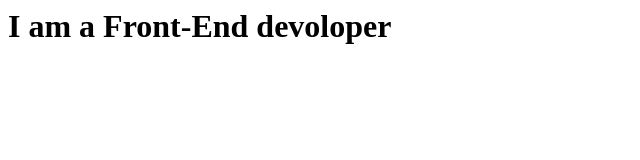
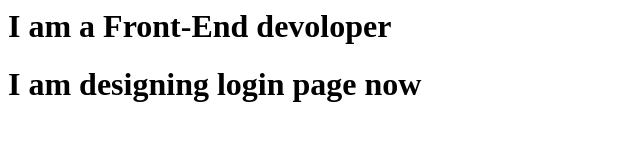
Before and after one commit to Tahakanchwala/myrepo, a plain HTML site: page index.html in a window 1280 px wide. Shown: the whole page, without its empty margins (0-640 px from the left). Drawn offline with Linux system fonts and the light colour scheme.

Commit message:
update index.html

```diff
--- a/index.html
+++ b/index.html
@@ -4,5 +4,6 @@
 </head>
 <body>
 <h1>I am a Front-End devoloper</h1>
+<h1>I am designing login page now</h1>
 </body>
 </html>
```
